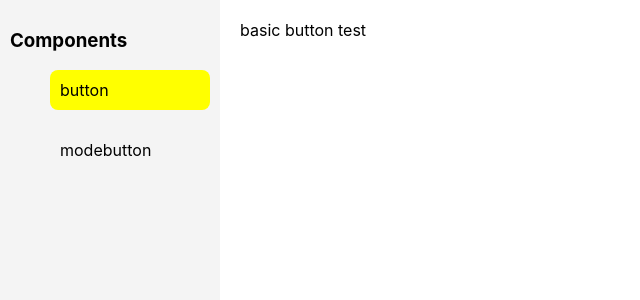
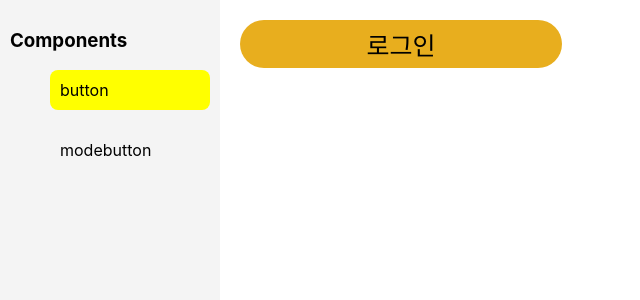
Before and after one commit to albert-yim/tanyak-laundry, a React (Create React App) app: page /components in a window 1280 px wide. Shown: the top 300 px of the page, without its empty margins (0-640 px from the left). Built offline with nearby package versions, Linux system fonts and the light colour scheme; a web font is replaced by a local one.

Commit message:
Added Basic Button to components page

```diff
--- a/src/components/BasicButton/BasicButton.scss
+++ b/src/components/BasicButton/BasicButton.scss
@@ -4,6 +4,7 @@
   font-weight: normal;
   src: url("https://replit.com/@KunjoongKim/tanyak-laundry#src/assets/fonts/NanumSquareRoundB.ttf") format("truetype");
 }
+
 
 
 .basicButtonWrapper{
--- a/src/components/BasicButton/BasicButton.tsx
+++ b/src/components/BasicButton/BasicButton.tsx
@@ -1,19 +1,15 @@
-import React from "react";
+import React, { MouseEventHandler, ReactNode } from "react";
 import "./BasicButton.scss";
 
 export type ButtonTypes = {
-  name: string;
-  onClick?: any;
+  onClick: () => void;
+  children: ReactNode;
 };
 
-interface ButtonProps extends ButtonTypes {
-  onClick?: () => void;
-}
-
-function BasicButton({ name, onClick }: ButtonProps) {
+function BasicButton({ children, onClick }: ButtonTypes) {
   return (
     <button className="basicButtonWrapper" onClick={onClick}>
-      {name}
+      {children}
     </button>
   );
 }
--- a/src/pages/Components/Components.tsx
+++ b/src/pages/Components/Components.tsx
@@ -1,4 +1,5 @@
 import React, { useState } from "react";
+import BasicButton from "../../components/BasicButton/BasicButton";
 
 type Components = "button" | "modebutton";
 export default function ComponentsPage() {
@@ -11,7 +12,14 @@ export default function ComponentsPage() {
       case "modebutton":
         return <div> mode button test</div>;
       case "button":
-        return <div> basic button test</div>;
+        return (
+          <div style={{ width: 322, height: 48 }}>
+            <BasicButton
+              children="로그인"
+              onClick={() => console.log("button clicked")}
+            />
+          </div>
+        );
     }
   };
 
--- a/src/pages/Login/Login.tsx
+++ b/src/pages/Login/Login.tsx
@@ -3,13 +3,9 @@ import React from "react";
 import BasicButton from "../../components/BasicButton/BasicButton";
 
 export default function Login() {
-  let buttonClick = () => console.log("button clicked");
   return (
     <div className="App">
       <header className="App-header">Login Page</header>
-      <div style={{ width: 322, height: 48 }}>
-        <BasicButton name="로그인" onClick={buttonClick} />
-      </div>
     </div>
   );
 }
```
